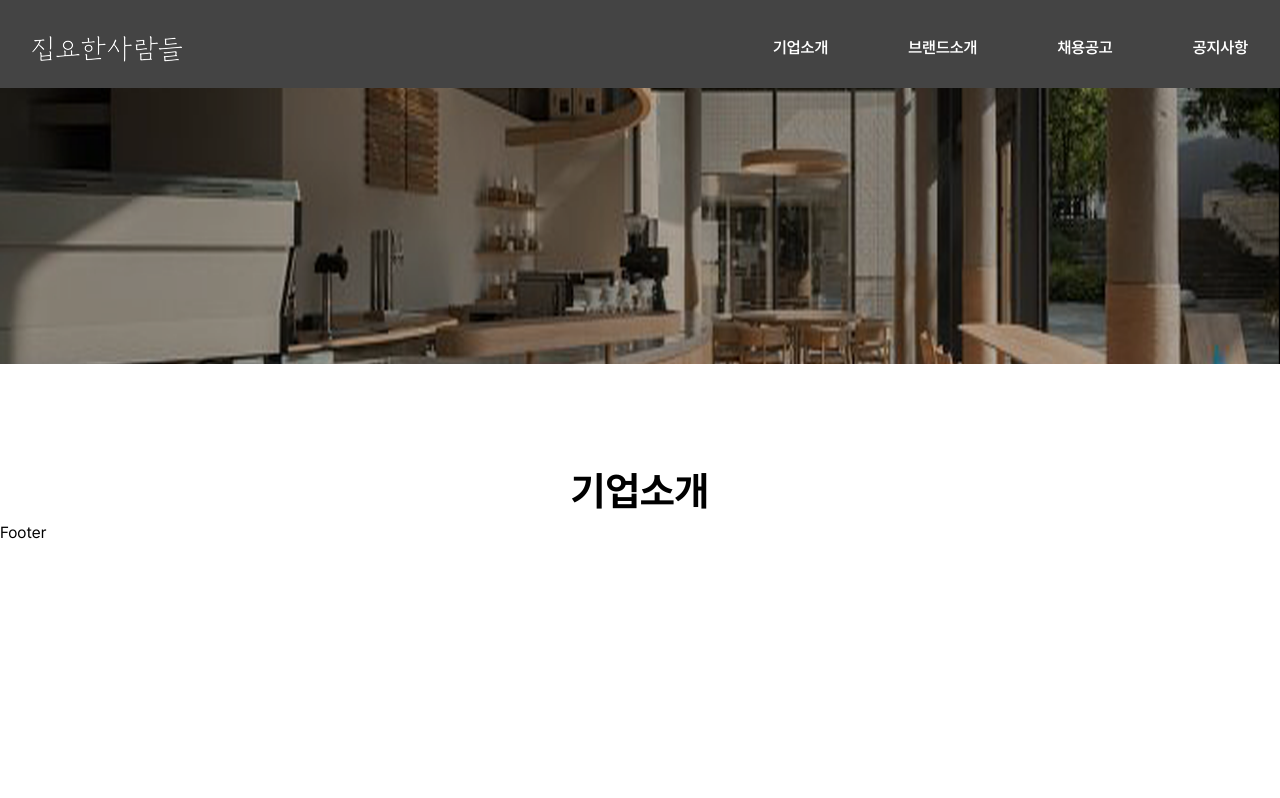
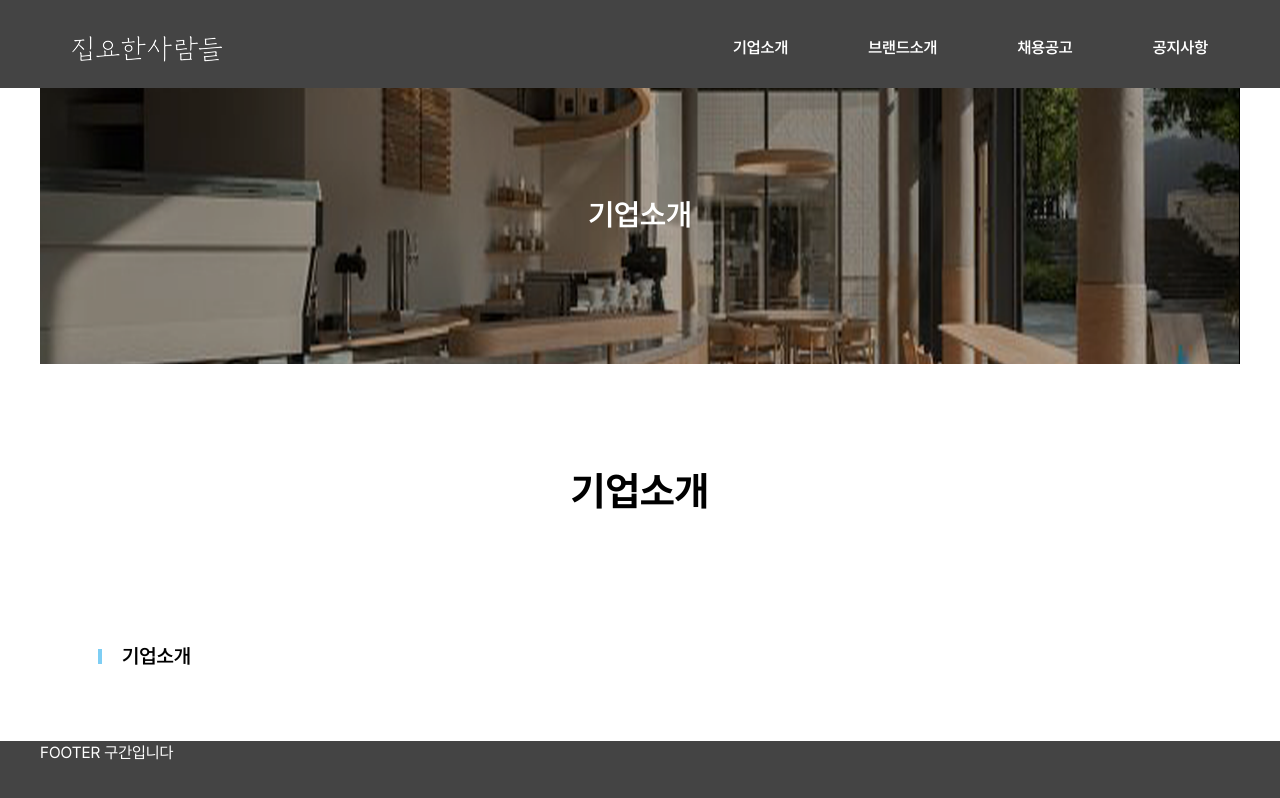
Before and after one commit to hyr0208/persistent-web, a React (Create React App) app: page / in a window 1280 px wide. Shown: the top 798 px of the page. Built offline with nearby package versions, Linux system fonts and the light colour scheme.

Commit message:
feat: 메인페이지 구현중

```diff
--- a/src/pages/main/MainPage.tsx
+++ b/src/pages/main/MainPage.tsx
@@ -3,13 +3,28 @@ import { imageData } from "../../constants/imageData";
 
 function MainPage() {
   return (
-    <div className="overflow-hidden">
-      <div className="max-w-[1920px] m-auto ">
-        <div className="relative">
-          <img src={imageData.banner} alt="" className="w-[1920px] h-[300px]" />
-        </div>
-        <div className="flex justify-center mt-[97px]">
-          <p className="font-bold text-[40px]">기업소개</p>
+    <div>
+      <div className="max-w-[1200px] m-auto">
+        <div>
+          <div>
+            <div className="h-[300px] relative">
+              <img
+                src={imageData.banner}
+                alt=""
+                className="w-[1200px] h-[300px]"
+              />
+              <div className="absolute top-1/2 left-1/2 transform -translate-y-1/2 -translate-x-1/2 text-white text-[30px] font-semibold mb-[66px]">
+                기업소개
+              </div>
+            </div>
+          </div>
+          <div className="flex justify-center mt-[97px]">
+            <p className="font-bold text-[40px] mb-[120px]">기업소개</p>
+          </div>
+          <div className=" ml-[58px] flex items-center mb-[70px]">
+            <div className="w-[4px] h-[15px] bg-[#7ecef4] flex mr-[20px]"></div>
+            <p className="font-semibold text-[20px]">기업소개</p>
+          </div>
         </div>
       </div>
     </div>
--- a/src/routes/layout/Footer.tsx
+++ b/src/routes/layout/Footer.tsx
@@ -1,7 +1,13 @@
 import React from "react";
 
 function Footer() {
-  return <div>Footer</div>;
+  return (
+    <footer className="h-[100px] bg-[#444444]">
+      <div className="max-w-[1200px] m-auto">
+        <div className="text-white">FOOTER 구간입니다</div>
+      </div>
+    </footer>
+  );
 }
 
 export default Footer;
--- a/src/routes/layout/Header.tsx
+++ b/src/routes/layout/Header.tsx
@@ -4,7 +4,7 @@ import { imageData } from "../../constants/imageData";
 function Header() {
   return (
     <header className="h-[88px] z-10 bg-[#444444] fixed w-screen">
-      <div className="max-w-[1920px] m-auto ">
+      <div className="max-w-[1200px] m-auto ">
         <div className="relative flex justify-between">
           <img
             src={imageData.logo}
```
